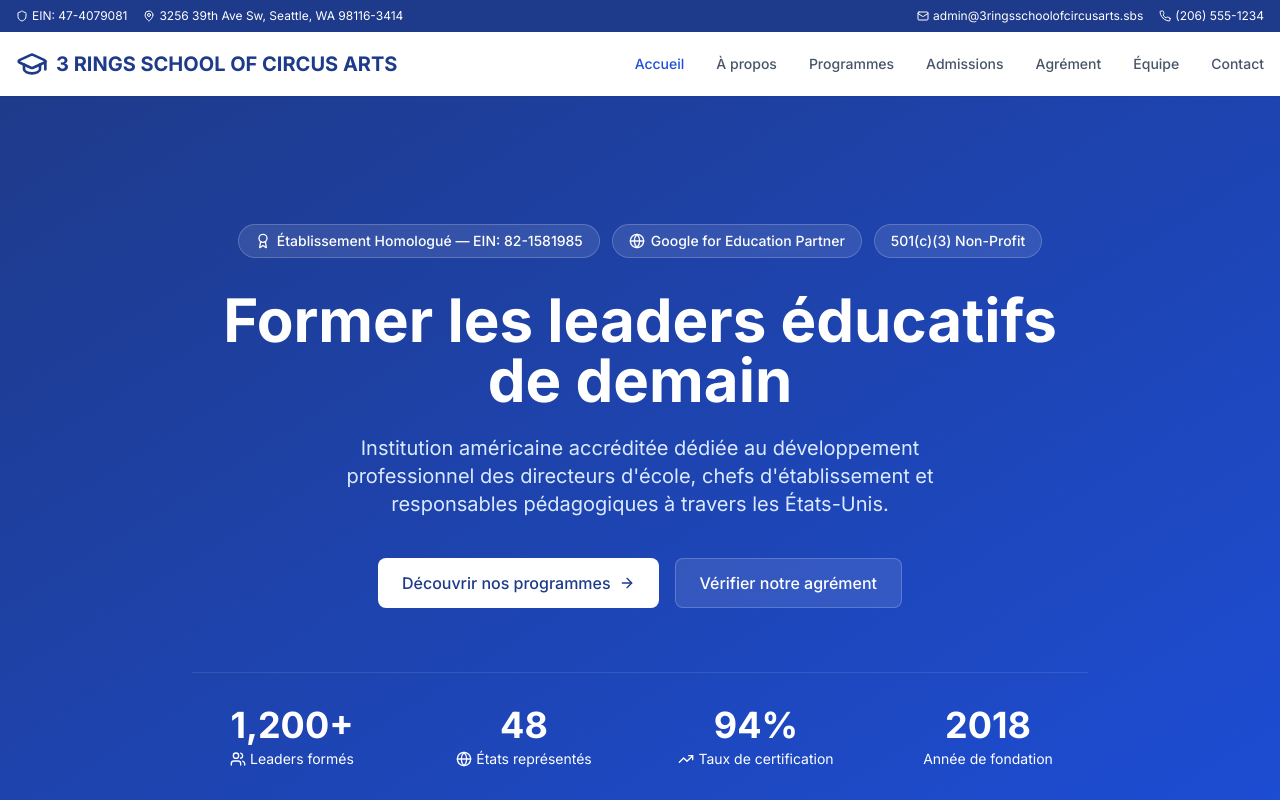
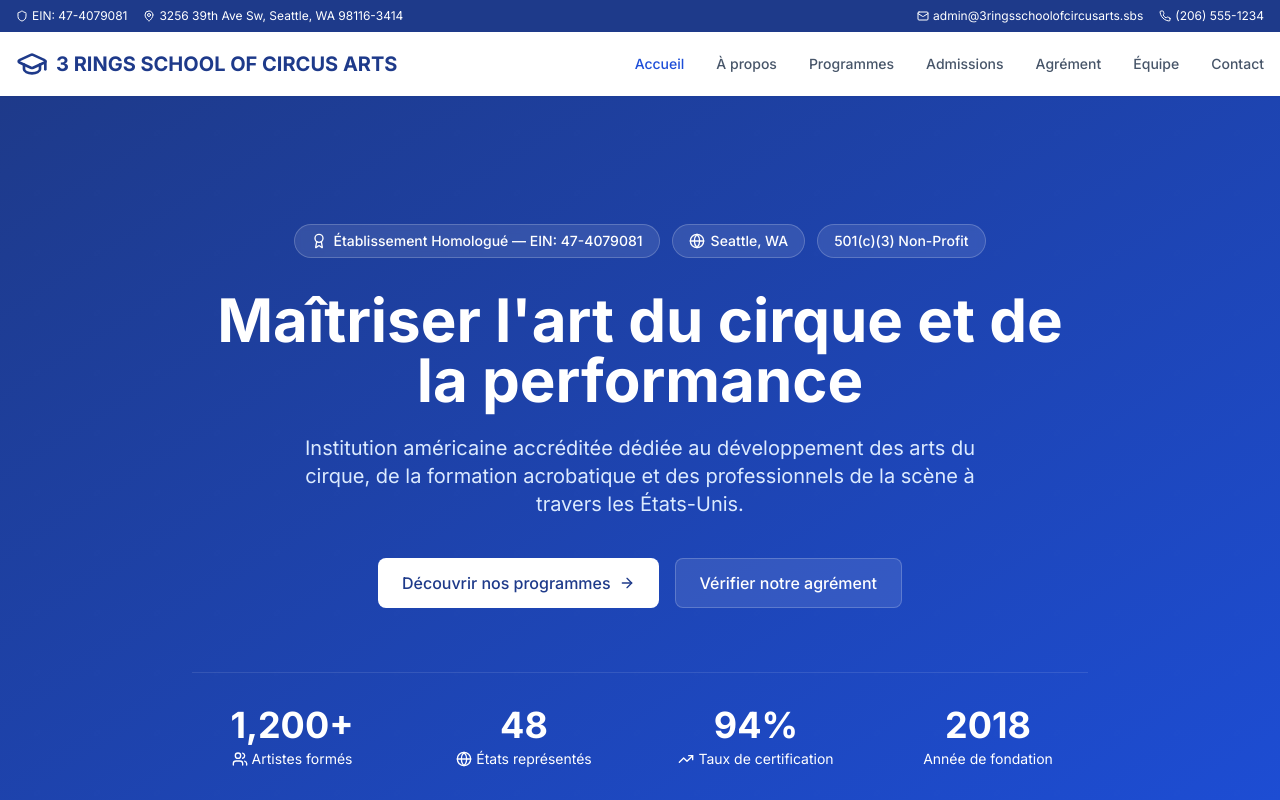
Before and after one commit to irmafiguero199/3ringsschoolofcircusarts.sbs, a React (Vite) app in the folder school-leader-lab/: page / in a window 1280 px wide. Shown: the top 800 px of the page. Built offline with nearby package versions, Linux system fonts and the light colour scheme.

Commit message:
Revise Hero component content and statistics
Updated the Hero component to reflect changes in the institution's focus and statistics.

```diff
--- a/school-leader-lab/src/components/Hero.jsx
+++ b/school-leader-lab/src/components/Hero.jsx
@@ -9,16 +9,16 @@ function Hero() {
         <div className="max-w-4xl mx-auto text-center">
           <div className="flex flex-wrap justify-center gap-3 mb-8">
             <span className="inline-flex items-center gap-1.5 bg-white/10 backdrop-blur-sm border border-white/20 px-4 py-1.5 rounded-full text-sm font-medium">
-              <Award className="w-4 h-4" />Établissement Homologué — EIN: 82-1581985
+              <Award className="w-4 h-4" />Établissement Homologué — EIN: 47-4079081
             </span>
             <span className="inline-flex items-center gap-1.5 bg-white/10 backdrop-blur-sm border border-white/20 px-4 py-1.5 rounded-full text-sm font-medium">
-              <Globe className="w-4 h-4" />Google for Education Partner
+              <Globe className="w-4 h-4" />Seattle, WA
             </span>
             <span className="inline-flex items-center gap-1.5 bg-white/10 backdrop-blur-sm border border-white/20 px-4 py-1.5 rounded-full text-sm font-medium">501(c)(3) Non-Profit</span>
           </div>
-          <h1 className="text-4xl md:text-6xl font-bold mb-6 leading-tight">Former les leaders éducatifs de demain</h1>
+          <h1 className="text-4xl md:text-6xl font-bold mb-6 leading-tight">Maîtriser l'art du cirque et de la performance</h1>
           <p className="text-lg md:text-xl text-primary-100 mb-10 max-w-2xl mx-auto leading-relaxed">
-            Institution américaine accréditée dédiée au développement professionnel des directeurs d'école, chefs d'établissement et responsables pédagogiques à travers les États-Unis.
+            Institution américaine accréditée dédiée au développement des arts du cirque, de la formation acrobatique et des professionnels de la scène à travers les États-Unis.
           </p>
           <div className="flex flex-wrap justify-center gap-4 mb-16">
             <Link to="/academics" className="btn-primary bg-white text-primary-900 hover:bg-primary-50">
@@ -31,7 +31,7 @@ function Hero() {
           <div className="grid grid-cols-2 md:grid-cols-4 gap-8 pt-8 border-t border-white/10">
             <div className="text-center">
               <div className="text-3xl md:text-4xl font-bold mb-1">1,200+</div>
-              <div className="text-sm text-primary-200 flex items-center justify-center gap-1"><Users className="w-4 h-4" />Leaders formés</div>
+              <div className="text-sm text-primary-200 flex items-center justify-center gap-1"><Users className="w-4 h-4" />Artistes formés</div>
             </div>
             <div className="text-center">
               <div className="text-3xl md:text-4xl font-bold mb-1">48</div>
```
